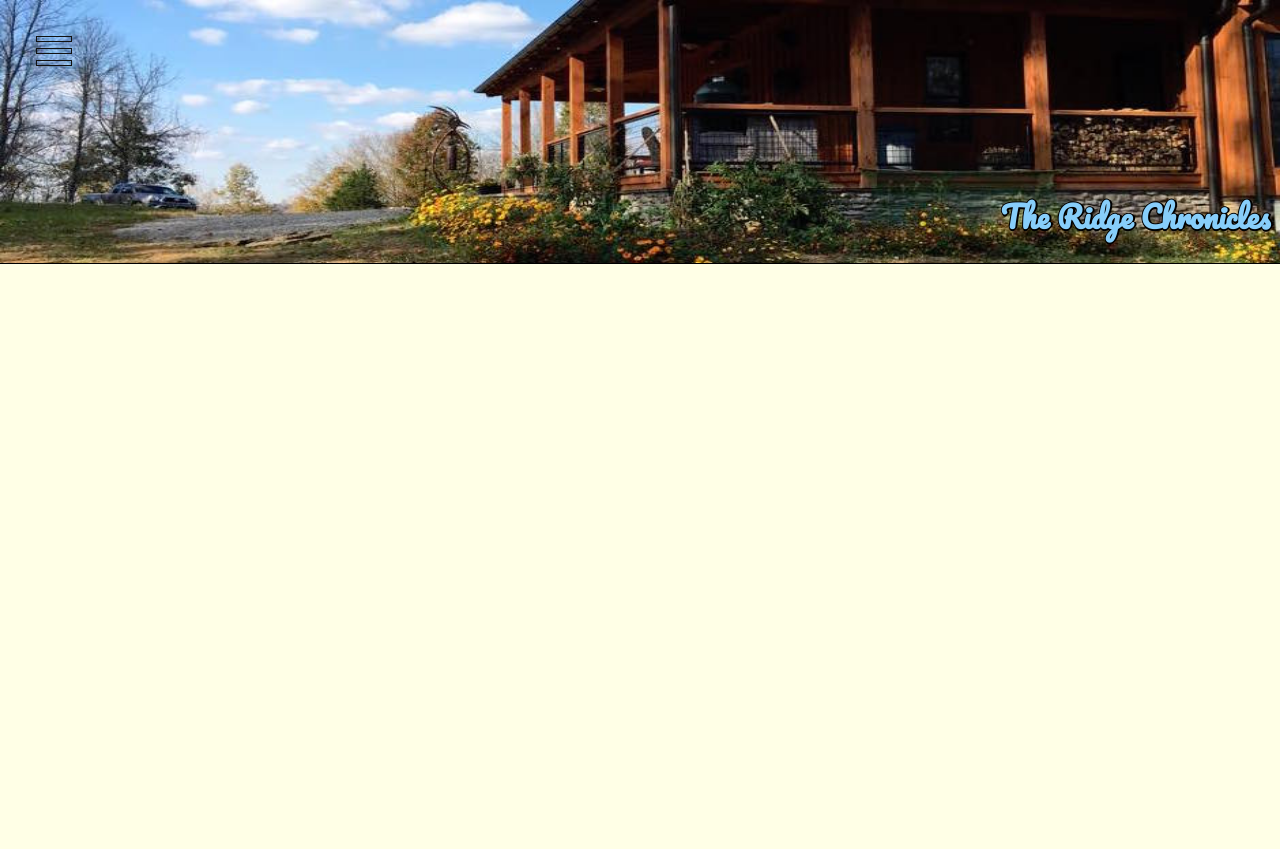
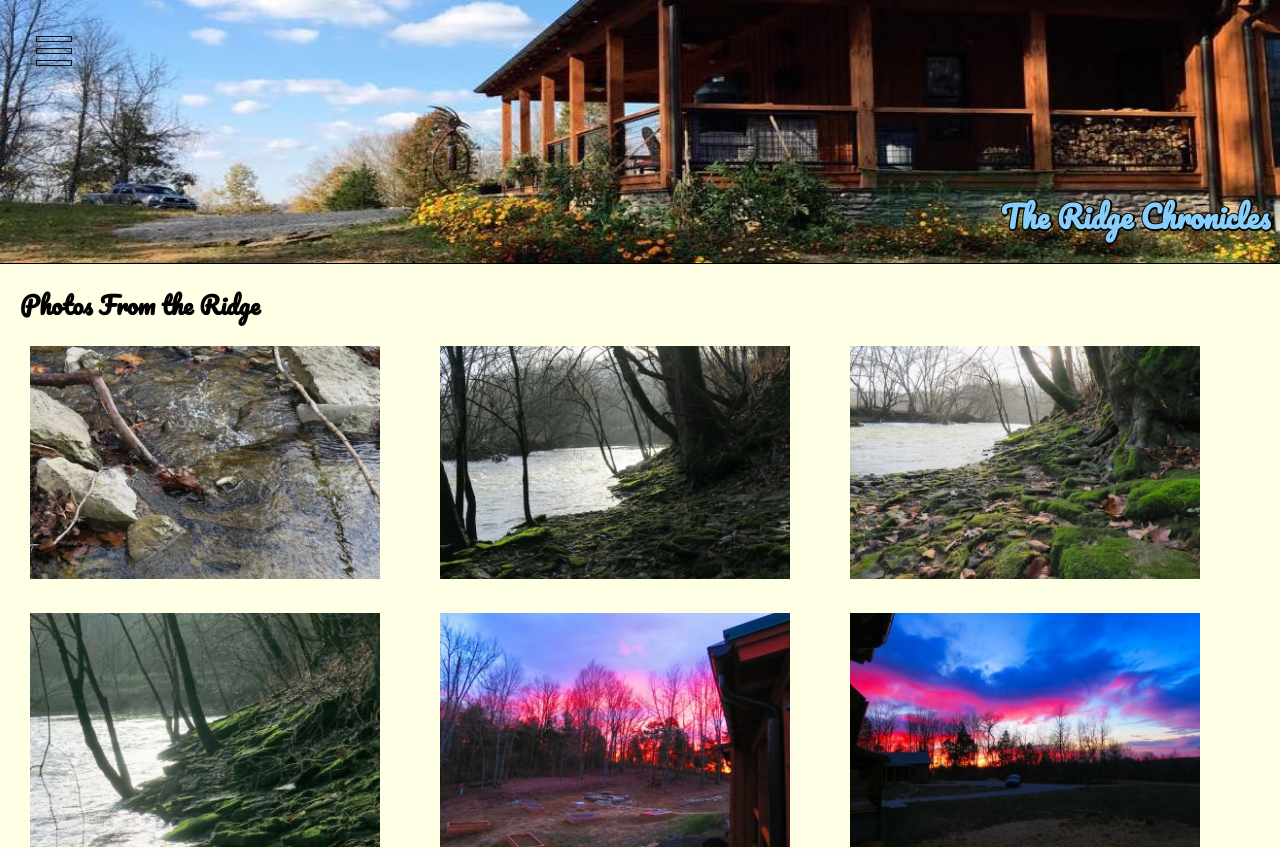
Before and after one commit to hshelbur/ridge-chronicles, a React (Create React App) app: page /chronicles in a window 1280 px wide. Shown: the top 849 px of the page. Before the commit the page ends 800 px from the top, so only its background shows below. Built offline with nearby package versions, Linux system fonts and the light colour scheme.

Commit message:
Chronicles gallery is built with Ridge photo section included

```diff
--- a/src/App.css
+++ b/src/App.css
@@ -133,3 +133,15 @@ html, body {
 .bm-morph-shape {
   fill: lightskyblue;
 }
+
+/* ---------- Chronicles Gallery ----------- */
+
+.chronicles-gallery .gallery-title {
+  font-family: 'Pacifico', cursive;
+  margin-left: 20px;
+}
+
+.chronicles-gallery .gallery-copy img {
+  width: 350px;
+  margin: 0 30px 30px 30px;
+}
--- a/src/App.js
+++ b/src/App.js
@@ -1,20 +1,10 @@
 import React, { Component } from 'react';
 import './App.css';
 import { BrowserRouter as Router, Route} from 'react-router-dom'
-import Sidebar from './layout/sidebar.js';
+import Header from './layout/header.js';
+import CHRONICLES from './data/galleries.js'
 import ImageCarousel from './layout/imagecarousel.js';
-
-
-class Header extends Component {
-  render() {
-    return (
-      <header className="header">
-        <Sidebar />
-        <h1 className="title">The Ridge Chronicles</h1>
-      </header>
-      );
-  }
-}
+import ChroniclesGallery from './pages/chroniclesgallery.js';
 
 
 class App extends Component {
@@ -23,9 +13,15 @@ class App extends Component {
       <Router>
         <div>
           <Header />
+
             <Route exact path="/" render={() =>
               <ImageCarousel />
             } />
+
+            <Route path="/chronicles" render={() =>
+              <ChroniclesGallery galleries={CHRONICLES.filter((gallery) => gallery.category === 'Chronicles')} />
+            } />
+
         </div>
       </Router>
     );
--- a/src/data/galleries.js
+++ b/src/data/galleries.js
@@ -0,0 +1,18 @@
+import React from 'react';
+
+const CHRONICLES = [
+
+{title: "Photos From the Ridge", category: "Chronicles", images:
+<div>
+	<img src="/images/galleries/chronicles/creek1.jpg" alt="Salt River" />
+	<img src="/images/galleries/chronicles/river1.jpg" alt="Salt River" />
+	<img src="/images/galleries/chronicles/river2.jpg" alt="Salt River" />
+	<img src="/images/galleries/chronicles/river3.jpg" alt="Salt River" />
+	<img src="/images/galleries/chronicles/sunset1.jpg" alt="Sunset" />
+	<img src="/images/galleries/chronicles/sunset2.jpg" alt="Sunset" />
+	<img src="/images/galleries/chronicles/sunset3.jpg" alt="Sunset" />
+</div>}
+
+]
+
+export default CHRONICLES
--- a/src/layout/galleryprofile.js
+++ b/src/layout/chronicleslayout.js
@@ -1,6 +1,6 @@
 import React, { Component } from 'react';
 
-class GalleryProfile extends Component {
+class ChroniclesLayout extends Component {
   render() {
 
     const {title, date, images, category} = this.props
@@ -19,4 +19,4 @@ class GalleryProfile extends Component {
   }
 }
 
-export default GalleryProfile
+export default ChroniclesLayout
--- a/src/layout/header.js
+++ b/src/layout/header.js
@@ -1,5 +1,5 @@
 import React, { Component } from 'react';
-import Sidebar from '/sidebar.js';
+import Sidebar from './sidebar.js';
 
 class Header extends Component {
   render() {
--- /dev/null
+++ b/src/pages/chroniclesgallery.js
@@ -0,0 +1,15 @@
+import React from 'react';
+import ChroniclesLayout from '../layout/chronicleslayout.js';
+
+const ChroniclesGallery = props => (
+
+      <main className="chronicles-gallery">
+
+        {props.galleries.map(function(gallery){
+          return <ChroniclesLayout key={gallery.id} title={gallery.title} date={gallery.date} images={gallery.images} description={gallery.description} category={gallery.category} />
+        })}
+
+      </main>
+)
+
+export default ChroniclesGallery
```
Also changed, not shown: src/pages/gallery.js (deleted).
